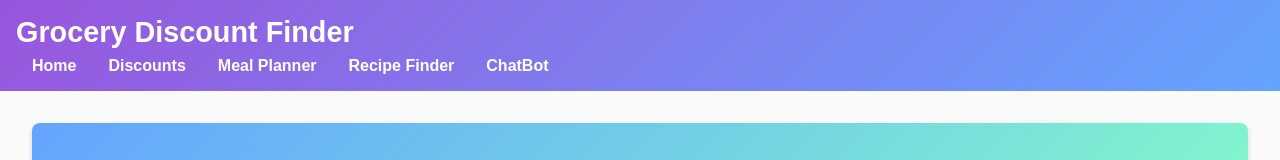
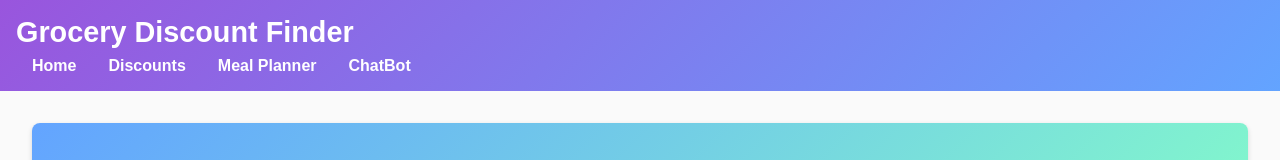
Before and after one commit to Yuanzhe2333/CS6365-Project, a React (Vite) app in the folder frontend/: page / in a window 1280 px wide. Shown: the top 160 px of the page. Built offline with nearby package versions, Linux system fonts and the light colour scheme.

Commit message:
update header for easier interaction

```diff
--- a/frontend/src/Header.jsx
+++ b/frontend/src/Header.jsx
@@ -10,7 +10,6 @@ function Header() {
         <Link to="/">Home</Link>
         <Link to="/discounts">Discounts</Link>
         <Link to="/meal-planner">Meal Planner</Link>
-        <Link to="/recipes">Recipe Finder</Link>
         <Link to="/ChatBot">ChatBot</Link>
       </nav>
     </header>
```
